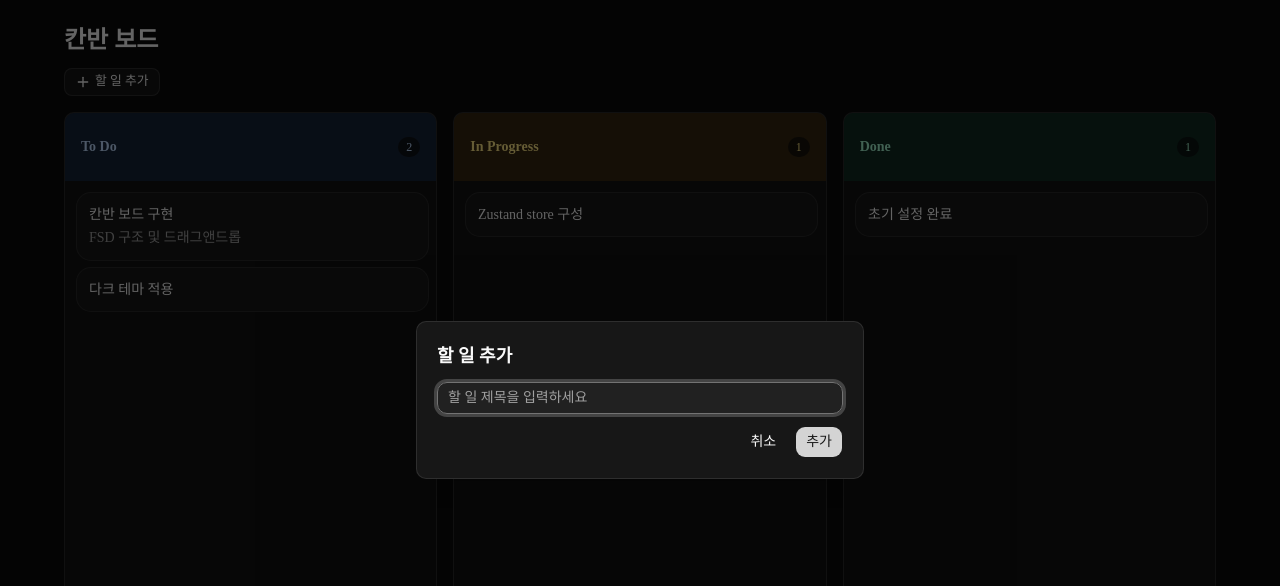
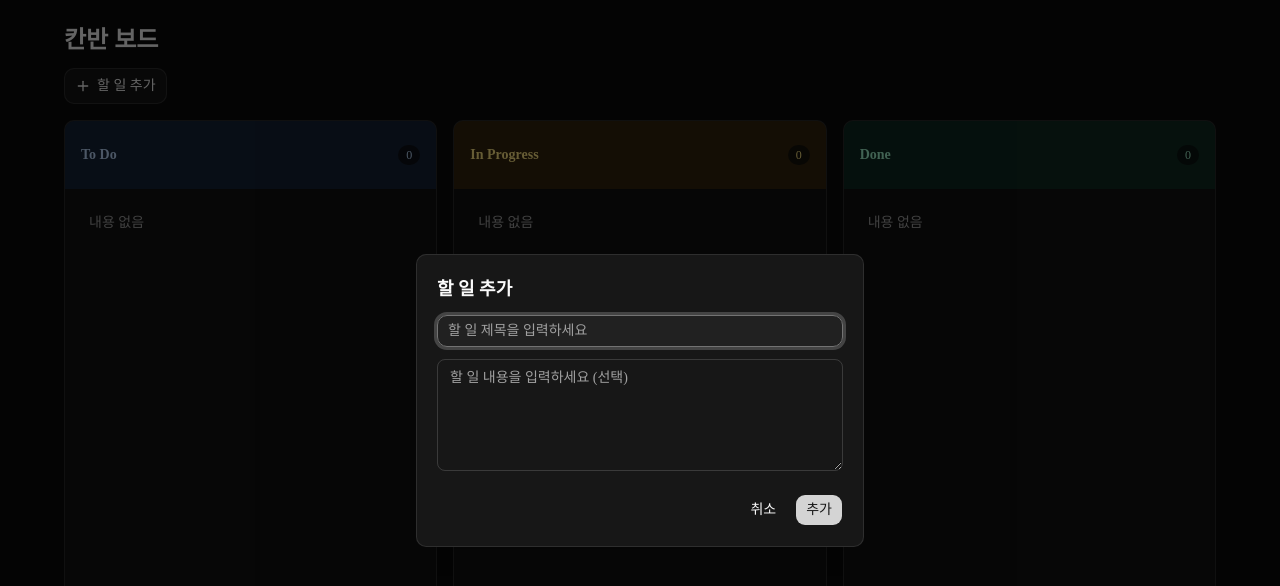
Before and after one commit to wjdxodbs/kanban, a Next.js app: page / in a window 1280 px wide. Both pictures are taken after a click on the button "할 일 추가". Shown: the top 586 px of the page. Built offline with nearby package versions, Linux system fonts and the light colour scheme.

Commit message:
feat: 칸반 상태 영속화 적용 및 할 일 추가 모달에 내용 입력 지원

```diff
--- a/src/entities/card/ui/card.tsx
+++ b/src/entities/card/ui/card.tsx
@@ -35,9 +35,9 @@ export function KanbanCardItem({
     >
       <CardHeader>
         <CardTitle>{card.title}</CardTitle>
-        {card.description && (
-          <CardDescription>{card.description}</CardDescription>
-        )}
+        <CardDescription>
+          {card.description?.trim() ? card.description : "내용 없음"}
+        </CardDescription>
       </CardHeader>
     </ShadcnCard>
   );
--- a/src/entities/column/ui/column.tsx
+++ b/src/entities/column/ui/column.tsx
@@ -15,6 +15,7 @@ interface KanbanColumnProps {
   onDragLeave: (e: React.DragEvent) => void;
   onDrop: (e: React.DragEvent, columnId: string, index?: number) => void;
   onCardHover: (e: React.DragEvent, columnId: string, index: number) => void;
+  hasHydrated: boolean;
   className?: string;
 }
 
@@ -41,6 +42,7 @@ export function KanbanColumn({
   onDragLeave,
   onDrop,
   onCardHover,
+  hasHydrated,
   className,
 }: KanbanColumnProps) {
   const count = column.cardIds.length;
@@ -99,11 +101,24 @@ export function KanbanColumn({
       >
         <h3 className="text-sm font-semibold">{column.title}</h3>
         <span className="rounded-full bg-background/70 px-2 py-0.5 text-xs font-medium">
-          {count}
+          {hasHydrated ? count : "-"}
         </span>
       </div>
       <div className="flex min-h-0 flex-1 flex-col gap-2 overflow-y-auto p-3 pr-2">
-        {column.cardIds.map((cardId, index) => {
+        {!hasHydrated && (
+          <>
+            <div className="h-20 animate-pulse rounded-md bg-muted/60" />
+            <div className="h-20 animate-pulse rounded-md bg-muted/50" />
+            <div className="h-20 animate-pulse rounded-md bg-muted/40" />
+          </>
+        )}
+        {hasHydrated && column.cardIds.length === 0 && (
+          <p className="p-3 text-sm text-muted-foreground">
+            내용 없음
+          </p>
+        )}
+        {hasHydrated &&
+          column.cardIds.map((cardId, index) => {
           const card = cards.find((c) => c.id === cardId);
           if (!card) return null;
           return (
--- a/src/features/add-card/ui/add-card-button.tsx
+++ b/src/features/add-card/ui/add-card-button.tsx
@@ -15,6 +15,7 @@ export function AddCardButton({ className }: AddCardButtonProps) {
   const [isOpen, setIsOpen] = useState(false);
   const [mounted, setMounted] = useState(false);
   const [title, setTitle] = useState("");
+  const [description, setDescription] = useState("");
   const addCard = useKanbanStore((state) => state.addCard);
   const columns = useKanbanStore((state) => state.columns);
   const todoColumn =
@@ -31,6 +32,7 @@ export function AddCardButton({ className }: AddCardButtonProps) {
     const onKeyDown = (e: KeyboardEvent) => {
       if (e.key === "Escape") {
         setTitle("");
+        setDescription("");
         setIsOpen(false);
       }
     };
@@ -40,16 +42,23 @@ export function AddCardButton({ className }: AddCardButtonProps) {
 
   const handleSubmit = (e: React.FormEvent) => {
     e.preventDefault();
-    const trimmed = title.trim();
-    if (trimmed && todoColumn) {
-      addCard(todoColumn.id, trimmed);
+    const trimmedTitle = title.trim();
+    const trimmedDescription = description.trim();
+    if (trimmedTitle && todoColumn) {
+      addCard(
+        todoColumn.id,
+        trimmedTitle,
+        trimmedDescription.length > 0 ? trimmedDescription : undefined,
+      );
       setTitle("");
+      setDescription("");
       setIsOpen(false);
     }
   };
 
   const handleCancel = () => {
     setTitle("");
+    setDescription("");
     setIsOpen(false);
   };
 
@@ -57,7 +66,7 @@ export function AddCardButton({ className }: AddCardButtonProps) {
     <>
       <Button
         variant="outline"
-        size="sm"
+        size="lg"
         className={className}
         disabled={!todoColumn}
         onClick={() => setIsOpen(true)}
@@ -90,6 +99,12 @@ export function AddCardButton({ className }: AddCardButtonProps) {
                   className="mb-3"
                   autoFocus
                 />
+                <textarea
+                  value={description}
+                  onChange={(e) => setDescription(e.target.value)}
+                  placeholder="할 일 내용을 입력하세요 (선택)"
+                  className="mb-4 min-h-28 w-full rounded-md border border-input bg-transparent px-3 py-2 text-sm text-foreground outline-none transition-colors placeholder:text-muted-foreground focus-visible:border-ring focus-visible:ring-2 focus-visible:ring-ring/50"
+                />
                 <div className="flex justify-end gap-2">
                   <Button type="button" variant="ghost" onClick={handleCancel}>
                     취소
--- a/src/shared/store/kanban-store.ts
+++ b/src/shared/store/kanban-store.ts
@@ -1,4 +1,5 @@
 import { create } from "zustand";
+import { persist } from "zustand/middleware";
 import { nanoid } from "nanoid";
 
 export interface Card {
@@ -17,45 +18,30 @@ export interface Column {
 interface KanbanState {
   columns: Column[];
   cards: Record<string, Card>;
+  hasHydrated: boolean;
   addColumn: (title: string) => void;
   addCard: (columnId: string, title: string, description?: string) => void;
   moveCard: (cardId: string, targetColumnId: string, targetIndex?: number) => void;
   reorderCards: (columnId: string, fromIndex: number, toIndex: number) => void;
+  setHasHydrated: (value: boolean) => void;
 }
 
 const initialState = {
   columns: [
-    { id: "col-1", title: "To Do", cardIds: ["card-1", "card-2"] },
-    { id: "col-2", title: "In Progress", cardIds: ["card-3"] },
-    { id: "col-3", title: "Done", cardIds: ["card-4"] },
+    { id: "col-1", title: "To Do", cardIds: [] },
+    { id: "col-2", title: "In Progress", cardIds: [] },
+    { id: "col-3", title: "Done", cardIds: [] },
   ] as Column[],
-  cards: {
-    "card-1": {
-      id: "card-1",
-      title: "칸반 보드 구현",
-      description: "FSD 구조 및 드래그앤드롭",
-      columnId: "col-1",
-    },
-    "card-2": {
-      id: "card-2",
-      title: "다크 테마 적용",
-      columnId: "col-1",
-    },
-    "card-3": {
-      id: "card-3",
-      title: "Zustand store 구성",
-      columnId: "col-2",
-    },
-    "card-4": {
-      id: "card-4",
-      title: "초기 설정 완료",
-      columnId: "col-3",
-    },
-  } as Record<string, Card>,
+  cards: {} as Record<string, Card>,
 };
 
-export const useKanbanStore = create<KanbanState>((set) => ({
+export const useKanbanStore = create<KanbanState>()(
+  persist(
+    (set) => ({
       ...initialState,
+      hasHydrated: false,
+
+      setHasHydrated: (value) => set({ hasHydrated: value }),
 
       addColumn: (title) =>
         set((state) => {
@@ -76,9 +62,7 @@ export const useKanbanStore = create<KanbanState>((set) => ({
               [id]: { id, title, description, columnId },
             },
             columns: state.columns.map((c) =>
-          c.id === columnId
-            ? { ...c, cardIds: [...c.cardIds, id] }
-            : c
+              c.id === columnId ? { ...c, cardIds: [...c.cardIds, id] } : c
             ),
           };
         }),
@@ -151,4 +135,16 @@ export const useKanbanStore = create<KanbanState>((set) => ({
             ),
           };
         }),
-}));
+    }),
+    {
+      name: "kanban-storage",
+      partialize: (state) => ({
+        columns: state.columns,
+        cards: state.cards,
+      }),
+      onRehydrateStorage: () => (state) => {
+        state?.setHasHydrated(true);
+      },
+    }
+  )
+);
--- a/src/widgets/kanban-board/ui/kanban-board.tsx
+++ b/src/widgets/kanban-board/ui/kanban-board.tsx
@@ -7,6 +7,7 @@ import { KanbanColumn } from "@/entities/column";
 export function KanbanBoard() {
   const columns = useKanbanStore((state) => state.columns);
   const cards = useKanbanStore((state) => state.cards);
+  const hasHydrated = useKanbanStore((state) => state.hasHydrated);
   const cardsList = Object.values(cards);
   const {
     handleDragStart,
@@ -30,6 +31,7 @@ export function KanbanBoard() {
           onDragLeave={handleDragLeave}
           onDrop={handleDrop}
           onCardHover={handleCardHover}
+          hasHydrated={hasHydrated}
         />
       ))}
     </div>
```
Lines whose indentation alone changed are shown as unchanged.
